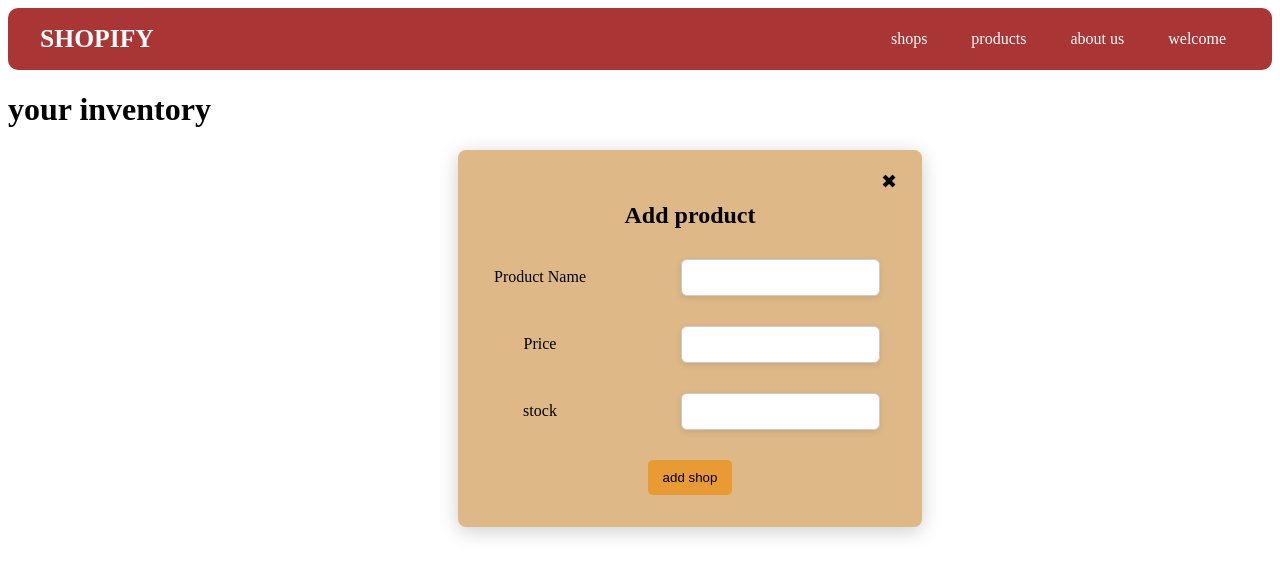
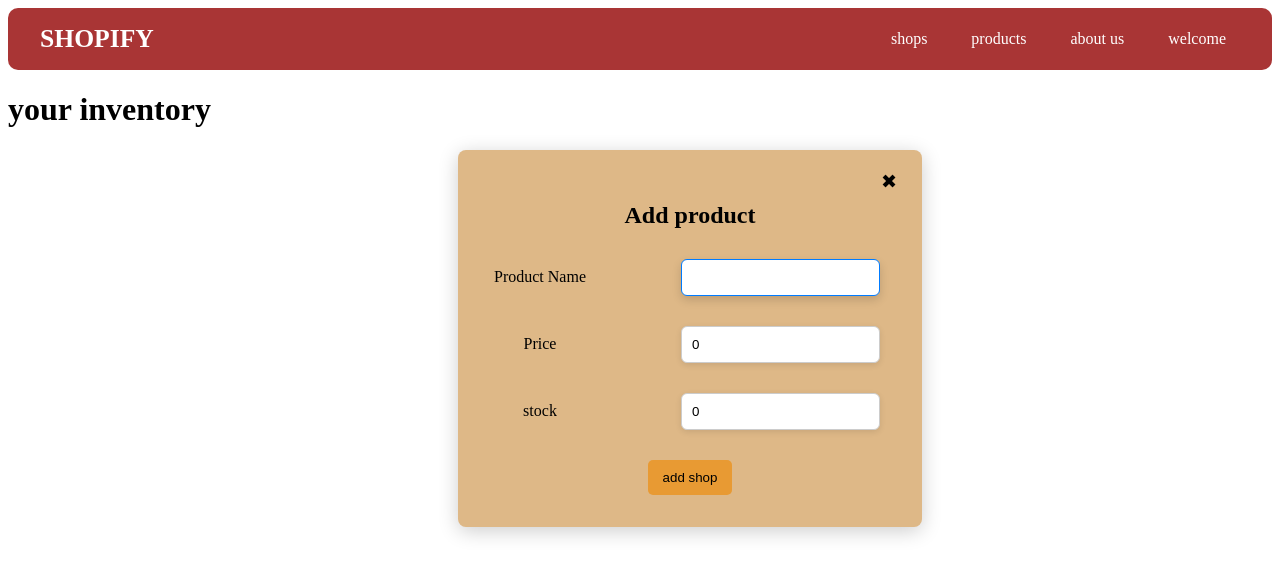
Before and after one commit to ajay-mkumar/shop-inventory-reactjs-springboot, a React (Vite) app in the folder frontend/: page /shops/1/products/add in a window 1280 px wide. Shown: the top 576 px of the page. Built offline with nearby package versions, Linux system fonts and the light colour scheme; sample sign-in values are in the browser's storage.

Commit message:
add product functionality developed

```diff
--- a/frontend/src/redux/productSlice.js
+++ b/frontend/src/redux/productSlice.js
@@ -17,9 +17,9 @@ export const fetchProduct = createAsyncThunk(
 
 export const addProduct = createAsyncThunk(
   "products/addProduct",
-  async (shopId, product, thunkApi) => {
+  async (product, thunkApi) => {
     try {
-      const response = await axiosInstance.post(`/shop/${shopId}`, product);
+      const response = await axiosInstance.post("/product/create", product);
       return response.data;
     } catch (err) {
       const message =
@@ -50,6 +50,19 @@ const productSlice = createSlice({
       .addCase(fetchProduct.rejected, (state, action) => {
         state.loading = false;
         state.error = action.payload;
+      })
+      .addCase(addProduct.pending, (state) => {
+        state.error = null;
+        state.loading = true;
+      })
+      .addCase(addProduct.fulfilled, (state, action) => {
+        state.loading = false;
+        state.error = null;
+        state.products.push(action.payload);
+      })
+      .addCase(addProduct.rejected, (state, action) => {
+        state.loading = false;
+        state.error = action.payload;
       });
   },
 });
--- a/frontend/src/screen/AddProductScreen.jsx
+++ b/frontend/src/screen/AddProductScreen.jsx
@@ -1,8 +1,54 @@
+import { useState } from "react";
 import FormModal from "../component/FormModal";
 import styles from "./AddProductScreen.module.css";
+import { useNavigate, useParams } from "react-router-dom";
+import { useDispatch } from "react-redux";
+import { addProduct } from "../redux/productSlice";
+import { hideModal } from "../redux/modalSlice";
 
 function AddProductScreen() {
-  function handleSubmit() {}
+  const { id } = useParams();
+  const [formData, setFormData] = useState({
+    shopId: id,
+    product: "",
+    price: 0,
+    stockQuantity: 0,
+  });
+
+  const dispatch = useDispatch();
+  const navigate = useNavigate();
+
+  function handleChange(e) {
+    const { name, value, type } = e.target;
+    setFormData((prev) => ({
+      ...prev,
+      [name]: type === "number" ? +value : value,
+    }));
+  }
+
+  function handleSubmit(e) {
+    e.preventDefault();
+
+    if (!formData.product.trim()) {
+      alert("Product name is required!");
+      return;
+    }
+
+    if (formData.price < 0 || formData.stockQuantity < 0) {
+      alert("Price and stock must be non-negative.");
+      return;
+    }
+
+    dispatch(addProduct(formData));
+    dispatch(hideModal());
+    setFormData({
+      shopId: id,
+      product: "",
+      price: 0,
+      stockQuantity: 0,
+    });
+    navigate(`/shops/${id}/products`);
+  }
   return (
     <FormModal heading="product">
       <form onSubmit={handleSubmit} className={styles.addform}>
@@ -11,13 +57,27 @@ function AddProductScreen() {
           <input
             type="text"
             id="productName"
-            //   value={shopName}
-            //   onChange={(e) => setShopName(e.target.value)}
+            name="product"
+            autoFocus
+            value={formData.product}
+            onChange={handleChange}
           />
           <label htmlFor="price">Price</label>
-          <input type="number" id="price" />
+          <input
+            type="number"
+            id="price"
+            name="price"
+            value={formData.price}
+            onChange={handleChange}
+          />
           <label htmlFor="stock">stock</label>
-          <input type="number" id="stock" />
+          <input
+            type="number"
+            id="stock"
+            name="stockQuantity"
+            value={formData.stockQuantity}
+            onChange={handleChange}
+          />
         </div>
         <button>add shop</button>
       </form>
```
